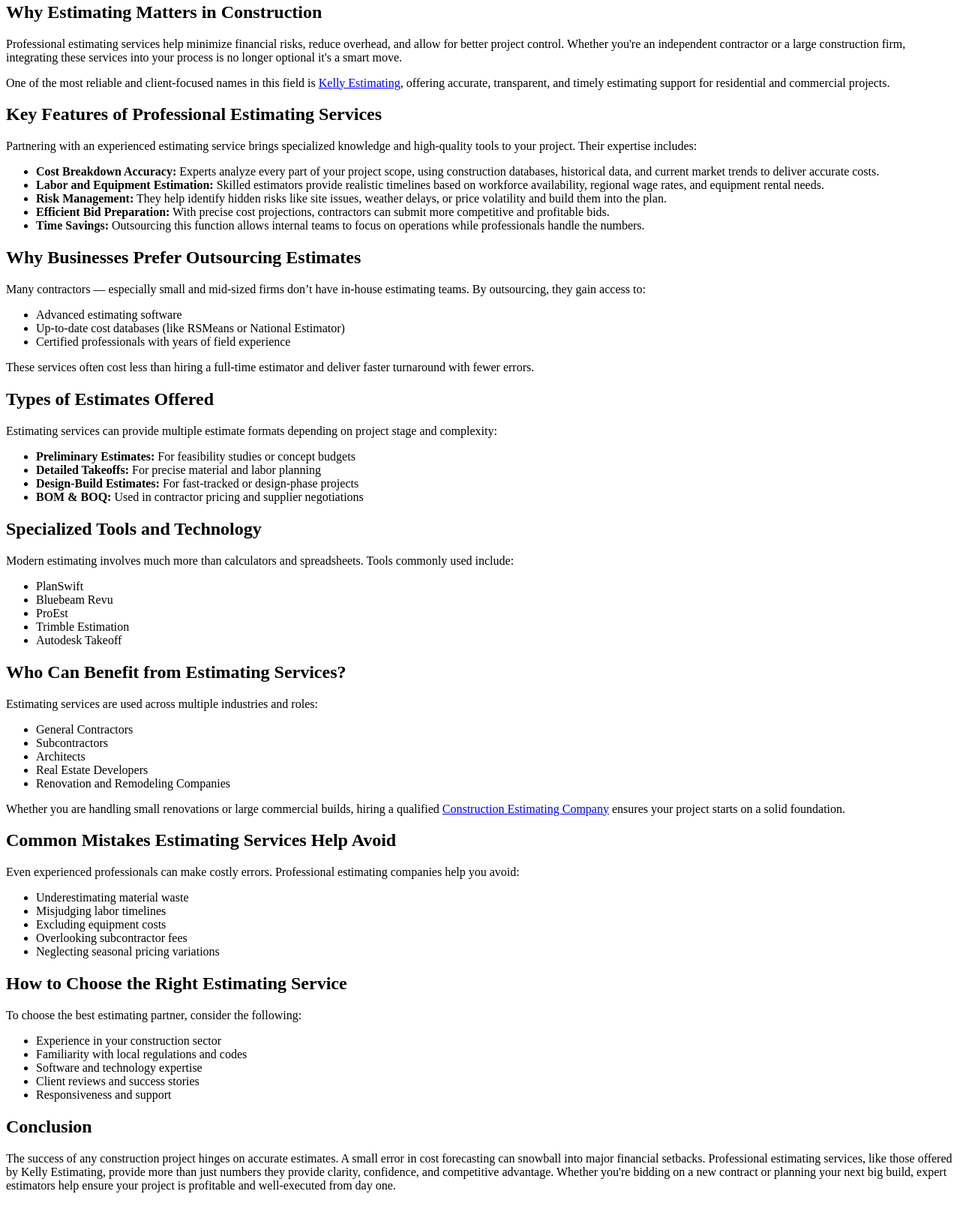
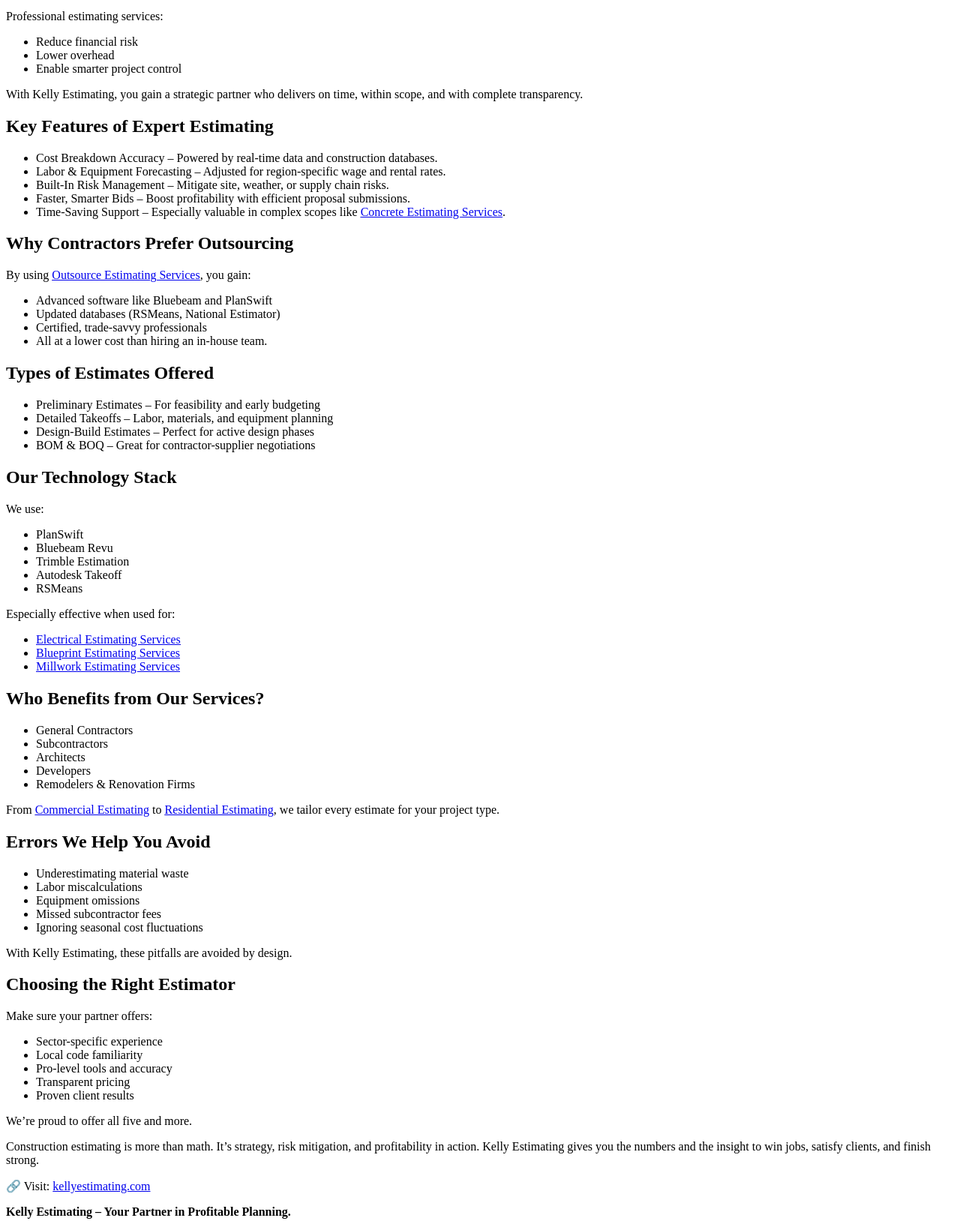
Before and after one commit to kellyparker4577/kelly-stack, a plain HTML site: page index.html in a window 1280 px wide. Shown: the part 542-2170 px from the top of the page at 75% size. Before the commit the page ends 2148 px from the top, so only its background shows below. Drawn offline with Linux system fonts and the light colour scheme.

Commit message:
Update index.html

```diff
--- a/index.html
+++ b/index.html
@@ -1,98 +1,121 @@
 <!DOCTYPE html>
 <html lang="en">
 <head>
-  <meta charset="UTF-8" />
-  <meta name="viewport" content="width=device-width, initial-scale=1.0" />
-  <meta name="robots" content="index, follow" />
-  <meta name="googlebot" content="index, follow" />
-  <meta name="bingbot" content="index, follow" />
+  <meta charset="UTF-8">
   <title>Top Benefits of Using Professional Estimating Services in Construction Projects</title>
-  <meta name="description" content="Explore how professional estimating services enhance construction project success by improving cost control, bidding accuracy, and risk management." />
+  <meta name="viewport" content="width=device-width, initial-scale=1.0">
+  <meta name="robots" content="index, follow">
+  <meta name="googlebot" content="index, follow">
+  <meta name="bingbot" content="index, follow">
 </head>
 <body>
+  <h1>Top Benefits of Using Professional Estimating Services in Construction Projects</h1>
+  <img src="https://kellyestimating.com/wp-content/uploads/2025/07/kellyestimating-stacking-image.jpeg" alt="Kelly Estimating Image" style="max-width:100%; height:auto;">
 
-  <h1>Top Benefits of Using Professional Estimating Services in Construction Projects</h1>
+  <p>Construction projects require detailed planning, accurate budgeting, and precise scheduling. One of the most essential pillars of successful execution is a reliable Construction Cost Estimate Service. Without accurate projections, contractors risk overbidding, underbidding, or outright losses.</p>
 
-  <img src="https://kellyestimating.com/wp-content/uploads/2025/07/kellyestimating-construction-estimating-services.jpeg" alt="Construction Estimating Services" style="max-width:100%; height:auto; margin-bottom: 20px;">
+  <p>That’s why <u><a href="https://kellyestimating.com">Kelly Estimating</a></u> offers comprehensive solutions across residential, commercial, and trade-specific scopes including <u><a href="https://kellyestimating.com/thermal-and-moisture-protection-estimating/">Thermal & Moisture Protection Estimating Services</a></u> to ensure clarity and control from the start.</p>
 
-  <h2>Introduction</h2>
-  <p>Construction projects, regardless of scale, involve complex planning, detailed budgeting, and precise scheduling. One of the foundational pillars of successful project execution is accurate cost estimating. Without proper estimations, contractors risk overbidding, underbidding, delays, or even financial losses. That’s why many construction professionals today turn to expert estimating services to streamline the entire process.</p>
+  <h2>Why Estimating Services Matter</h2>
 
-  <h2>Why Estimating Matters in Construction</h2>
-  <p>Professional estimating services help minimize financial risks, reduce overhead, and allow for better project control. Whether you're an independent contractor or a large construction firm, integrating these services into your process is no longer optional it's a smart move.</p>
-  <p>One of the most reliable and client-focused names in this field is <a href="https://kellyestimating.com" target="_blank">Kelly Estimating</a>, offering accurate, transparent, and timely estimating support for residential and commercial projects.</p>
-
-  <h2>Key Features of Professional Estimating Services</h2>
-  <p>Partnering with an experienced estimating service brings specialized knowledge and high-quality tools to your project. Their expertise includes:</p>
+  <p>Professional estimating services:</p>
   <ul>
-    <li><strong>Cost Breakdown Accuracy:</strong> Experts analyze every part of your project scope, using construction databases, historical data, and current market trends to deliver accurate costs.</li>
-    <li><strong>Labor and Equipment Estimation:</strong> Skilled estimators provide realistic timelines based on workforce availability, regional wage rates, and equipment rental needs.</li>
-    <li><strong>Risk Management:</strong> They help identify hidden risks like site issues, weather delays, or price volatility and build them into the plan.</li>
-    <li><strong>Efficient Bid Preparation:</strong> With precise cost projections, contractors can submit more competitive and profitable bids.</li>
-    <li><strong>Time Savings:</strong> Outsourcing this function allows internal teams to focus on operations while professionals handle the numbers.</li>
+    <li>Reduce financial risk</li>
+    <li>Lower overhead</li>
+    <li>Enable smarter project control</li>
   </ul>
 
-  <h2>Why Businesses Prefer Outsourcing Estimates</h2>
-  <p>Many contractors — especially small and mid-sized firms don’t have in-house estimating teams. By outsourcing, they gain access to:</p>
+  <p>With Kelly Estimating, you gain a strategic partner who delivers on time, within scope, and with complete transparency.</p>
+
+  <h2>Key Features of Expert Estimating</h2>
+
   <ul>
-    <li>Advanced estimating software</li>
-    <li>Up-to-date cost databases (like RSMeans or National Estimator)</li>
-    <li>Certified professionals with years of field experience</li>
+    <li>Cost Breakdown Accuracy – Powered by real-time data and construction databases.</li>
+    <li>Labor & Equipment Forecasting – Adjusted for region-specific wage and rental rates.</li>
+    <li>Built-In Risk Management – Mitigate site, weather, or supply chain risks.</li>
+    <li>Faster, Smarter Bids – Boost profitability with efficient proposal submissions.</li>
+    <li>Time-Saving Support – Especially valuable in complex scopes like <u><a href="https://kellyestimating.com/concrete-estimating/">Concrete Estimating Services</a></u>.</li>
   </ul>
-  <p>These services often cost less than hiring a full-time estimator and deliver faster turnaround with fewer errors.</p>
+
+  <h2>Why Contractors Prefer Outsourcing</h2>
+
+  <p>By using <u><a href="https://kellyestimating.com/outsource-estimating/">Outsource Estimating Services</a></u>, you gain:</p>
+
+  <ul>
+    <li>Advanced software like Bluebeam and PlanSwift</li>
+    <li>Updated databases (RSMeans, National Estimator)</li>
+    <li>Certified, trade-savvy professionals</li>
+    <li>All at a lower cost than hiring an in-house team.</li>
+  </ul>
 
   <h2>Types of Estimates Offered</h2>
-  <p>Estimating services can provide multiple estimate formats depending on project stage and complexity:</p>
+
   <ul>
-    <li><strong>Preliminary Estimates:</strong> For feasibility studies or concept budgets</li>
-    <li><strong>Detailed Takeoffs:</strong> For precise material and labor planning</li>
-    <li><strong>Design-Build Estimates:</strong> For fast-tracked or design-phase projects</li>
-    <li><strong>BOM & BOQ:</strong> Used in contractor pricing and supplier negotiations</li>
+    <li>Preliminary Estimates – For feasibility and early budgeting</li>
+    <li>Detailed Takeoffs – Labor, materials, and equipment planning</li>
+    <li>Design-Build Estimates – Perfect for active design phases</li>
+    <li>BOM & BOQ – Great for contractor-supplier negotiations</li>
   </ul>
 
-  <h2>Specialized Tools and Technology</h2>
-  <p>Modern estimating involves much more than calculators and spreadsheets. Tools commonly used include:</p>
+  <h2>Our Technology Stack</h2>
+
+  <p>We use:</p>
   <ul>
     <li>PlanSwift</li>
     <li>Bluebeam Revu</li>
-    <li>ProEst</li>
     <li>Trimble Estimation</li>
     <li>Autodesk Takeoff</li>
+    <li>RSMeans</li>
   </ul>
 
-  <h2>Who Can Benefit from Estimating Services?</h2>
-  <p>Estimating services are used across multiple industries and roles:</p>
+  <p>Especially effective when used for:</p>
+  <ul>
+    <li><u><a href="https://kellyestimating.com/electrical-estimating/">Electrical Estimating Services</a></u></li>
+    <li><u><a href="https://kellyestimating.com/blueprint-estimating/">Blueprint Estimating Services</a></u></li>
+    <li><u><a href="https://kellyestimating.com/millwork-estimating/">Millwork Estimating Services</a></u></li>
+  </ul>
+
+  <h2>Who Benefits from Our Services?</h2>
+
   <ul>
     <li>General Contractors</li>
     <li>Subcontractors</li>
     <li>Architects</li>
-    <li>Real Estate Developers</li>
-    <li>Renovation and Remodeling Companies</li>
+    <li>Developers</li>
+    <li>Remodelers & Renovation Firms</li>
   </ul>
-  <p>Whether you are handling small renovations or large commercial builds, hiring a qualified <a href="https://6373d5e5-edff-4de4-8a6f-659ec1f96c21-00-1ye6zg89ecmb5.pike.replit.dev/" target="_blank">Construction Estimating Company</a> ensures your project starts on a solid foundation.</p>
 
-  <h2>Common Mistakes Estimating Services Help Avoid</h2>
-  <p>Even experienced professionals can make costly errors. Professional estimating companies help you avoid:</p>
+  <p>From <u><a href="https://kellyestimating.com/commercial-estimating/">Commercial Estimating</a></u> to <u><a href="https://kellyestimating.com/residential-estimating/">Residential Estimating</a></u>, we tailor every estimate for your project type.</p>
+
+  <h2>Errors We Help You Avoid</h2>
+
   <ul>
     <li>Underestimating material waste</li>
-    <li>Misjudging labor timelines</li>
-    <li>Excluding equipment costs</li>
-    <li>Overlooking subcontractor fees</li>
-    <li>Neglecting seasonal pricing variations</li>
+    <li>Labor miscalculations</li>
+    <li>Equipment omissions</li>
+    <li>Missed subcontractor fees</li>
+    <li>Ignoring seasonal cost fluctuations</li>
   </ul>
 
-  <h2>How to Choose the Right Estimating Service</h2>
-  <p>To choose the best estimating partner, consider the following:</p>
+  <p>With Kelly Estimating, these pitfalls are avoided by design.</p>
+
+  <h2>Choosing the Right Estimator</h2>
+
+  <p>Make sure your partner offers:</p>
   <ul>
-    <li>Experience in your construction sector</li>
-    <li>Familiarity with local regulations and codes</li>
-    <li>Software and technology expertise</li>
-    <li>Client reviews and success stories</li>
-    <li>Responsiveness and support</li>
+    <li>Sector-specific experience</li>
+    <li>Local code familiarity</li>
+    <li>Pro-level tools and accuracy</li>
+    <li>Transparent pricing</li>
+    <li>Proven client results</li>
   </ul>
 
-  <h2>Conclusion</h2>
-  <p>The success of any construction project hinges on accurate estimates. A small error in cost forecasting can snowball into major financial setbacks. Professional estimating services, like those offered by Kelly Estimating, provide more than just numbers they provide clarity, confidence, and competitive advantage. Whether you're bidding on a new contract or planning your next big build, expert estimators help ensure your project is profitable and well-executed from day one.</p>
+  <p>We’re proud to offer all five and more.</p>
 
+  <p>Construction estimating is more than math. It’s strategy, risk mitigation, and profitability in action. Kelly Estimating gives you the numbers and the insight to win jobs, satisfy clients, and finish strong.</p>
+
+  <p>🔗 Visit: <a href="https://kellyestimating.com">kellyestimating.com</a></p>
+
+  <p><strong>Kelly Estimating – Your Partner in Profitable Planning.</strong></p>
 </body>
 </html>
```
